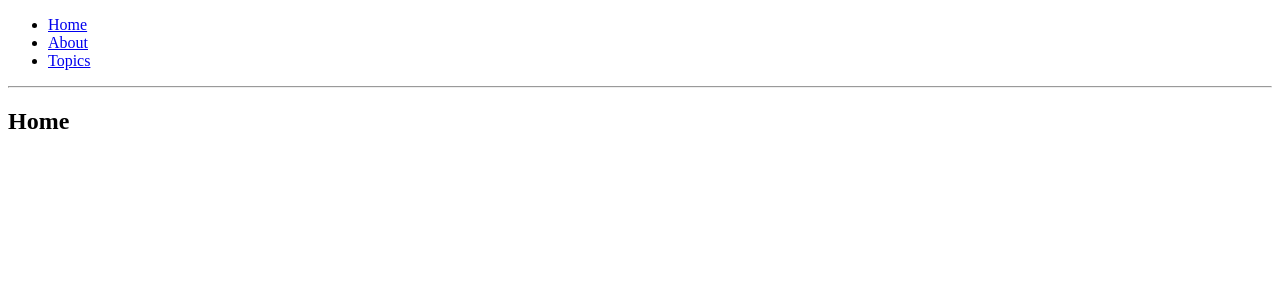
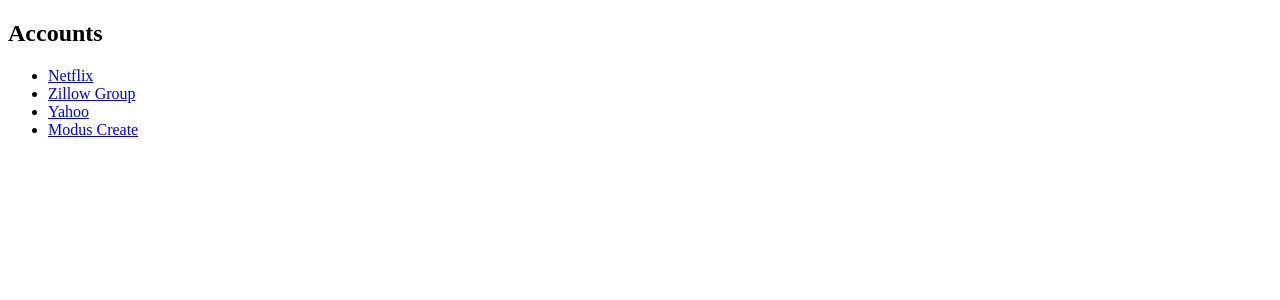
Before and after one commit to sophia1215/react-router-demo, a React (Create React App) app: page / in a window 1280 px wide. Shown: the top 300 px of the page. Built offline with nearby package versions, Linux system fonts and the light colour scheme.

Commit message:
react-router example: URL Paramenters

```diff
--- /dev/null
+++ b/src/UrlParams.js
@@ -0,0 +1,41 @@
+import React, { Component } from 'react';
+import { BrowserRouter as Router, Route, Link } from "react-router-dom";
+
+const ParamsExample = () => (
+  <Router>
+    <div>
+      <h2>Accounts</h2>
+      <ul>
+        <li><Link to = "/netflix">Netflix</Link></li>
+        <li><Link to = "/zillow-group">Zillow Group</Link></li>
+        <li><Link to = "/yahoo">Yahoo</Link></li>
+        <li><Link to = "/modus-create">Modus Create</Link></li>
+      </ul>
+
+      <Route path = "/:id" component = { Child } />
+
+      {/*
+         It's possible to use regular expressions to control what param values should be matched.
+            * "/order/asc"  - matched
+            * "/order/desc" - matched
+            * "/order/foo"  - not matched
+      */}
+
+      <Route path = "/order/:direction(asc|desc)" component = { ComponentWithRegex } />
+    </div>
+  </Router>
+);
+
+const Child = ({ match }) => (
+  <div>
+    <h3>ID: { match.params.id }</h3>
+  </div>
+);
+
+const ComponentWithRegex = ({ match }) => (
+  <div>
+    <h3>Only asc/desc are allowed: { match.params.direction }</h3>
+  </div>
+);
+
+export default ParamsExample
--- a/src/index.js
+++ b/src/index.js
@@ -1,5 +1,7 @@
 import React from 'react';
 import ReactDOM from 'react-dom';
-import App from './App';
+// import App from './App';
+import UrlParams from './UrlParams';
 
-ReactDOM.render(<App />, document.getElementById('root'));
+// ReactDOM.render(<App />, document.getElementById('root'));
+ReactDOM.render(<UrlParams />, document.getElementById('root'));
```
